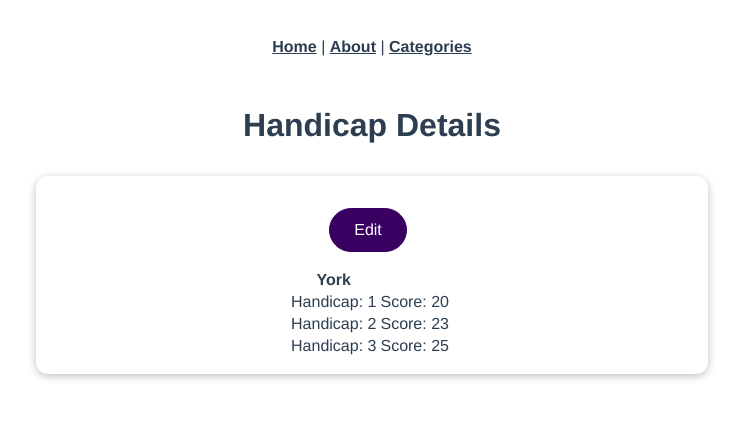
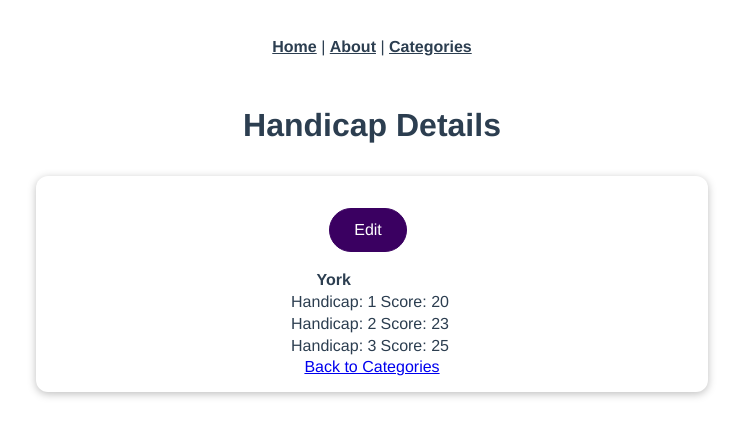
Before and after one commit to antcroshaw/handicaps, a Vue app: page /handicaps/1 in a window 1280 px wide. Shown: the top 436 px of the page, without its empty margins (268-1011 px from the left). Built offline with nearby package versions, Linux system fonts and the light colour scheme.

Commit message:
add handicap name now fixed

```diff
--- a/src/components/HandicapDetails.vue
+++ b/src/components/HandicapDetails.vue
@@ -26,6 +26,11 @@
         <p class="errors" v-if="!formIsValid">Please enter a valid and non empty handicap</p>
       </form>
     </div>
+    <router-link :to="{
+     name: 'categories',
+     params: {
+     id: id
+     }}" >Back to Categories</router-link>
   </base-card>
 </template>
 
--- a/src/components/Handicaps.vue
+++ b/src/components/Handicaps.vue
@@ -47,7 +47,11 @@ export default {
         this.formIsValid = false
         return
       }
-      this.$store.dispatch('handicaps/addNewHandicapName', this.newHandicapName)
+      const payload = {
+        name: this.newHandicapName,
+        id: this.id
+      }
+      this.$store.dispatch('handicaps/addNewHandicapName', payload)
       this.newHandicapName = ''
     }
   }
--- a/src/store/actions.js
+++ b/src/store/actions.js
@@ -11,7 +11,7 @@ export default {
   deleteHandicap (context, payload) {
     context.commit('deleteHandicap', payload)
   },
-  addNewHandicapName (context, name) {
-    context.commit('addNewHandicapName', name)
+  addNewHandicapName (context, payload) {
+    context.commit('addNewHandicapName', payload)
   }
 }
--- a/src/store/mutations.js
+++ b/src/store/mutations.js
@@ -15,12 +15,13 @@ export default {
     const item = state.handicaps.find(item => item.name === payload.name)
     return item.scores.splice(payload.index, 1)
   },
-  addNewHandicapName (state, name) {
+  addNewHandicapName (state, payload) {
     // first need to work out the max id, we need the id values from all the handicaps
+    const categoryId = payload.id
     const ids = state.handicaps.map(user => state.handicaps.id)
     const sorted = ids.sort((a, b) => a - b)
     const id = String(sorted.length + 1)
-    const newHandicap = { id: id, name: name, scores: [1, 1, 1] }
+    const newHandicap = { id: id, categoryId: categoryId, name: payload.name, scores: [1, 1, 1] }
     return state.handicaps.push(newHandicap)
   }
 }
```
